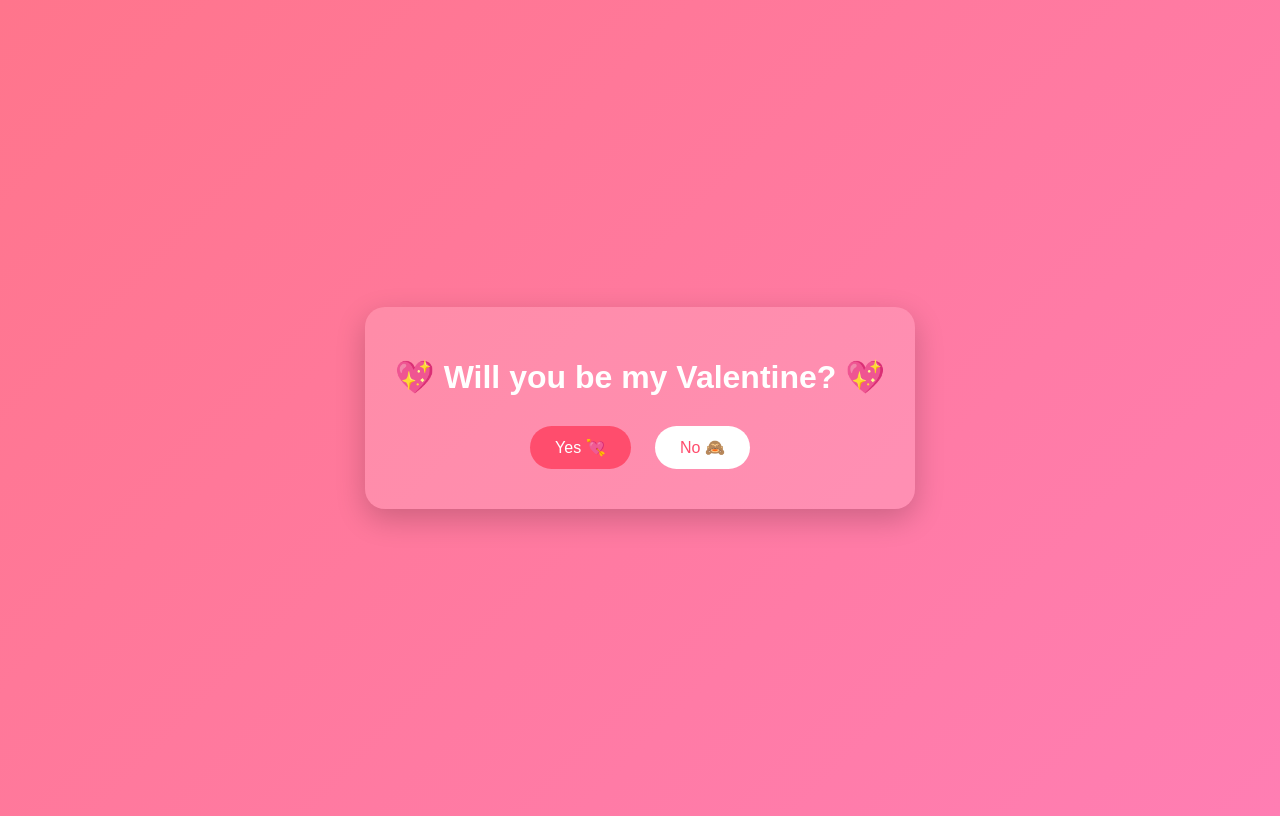
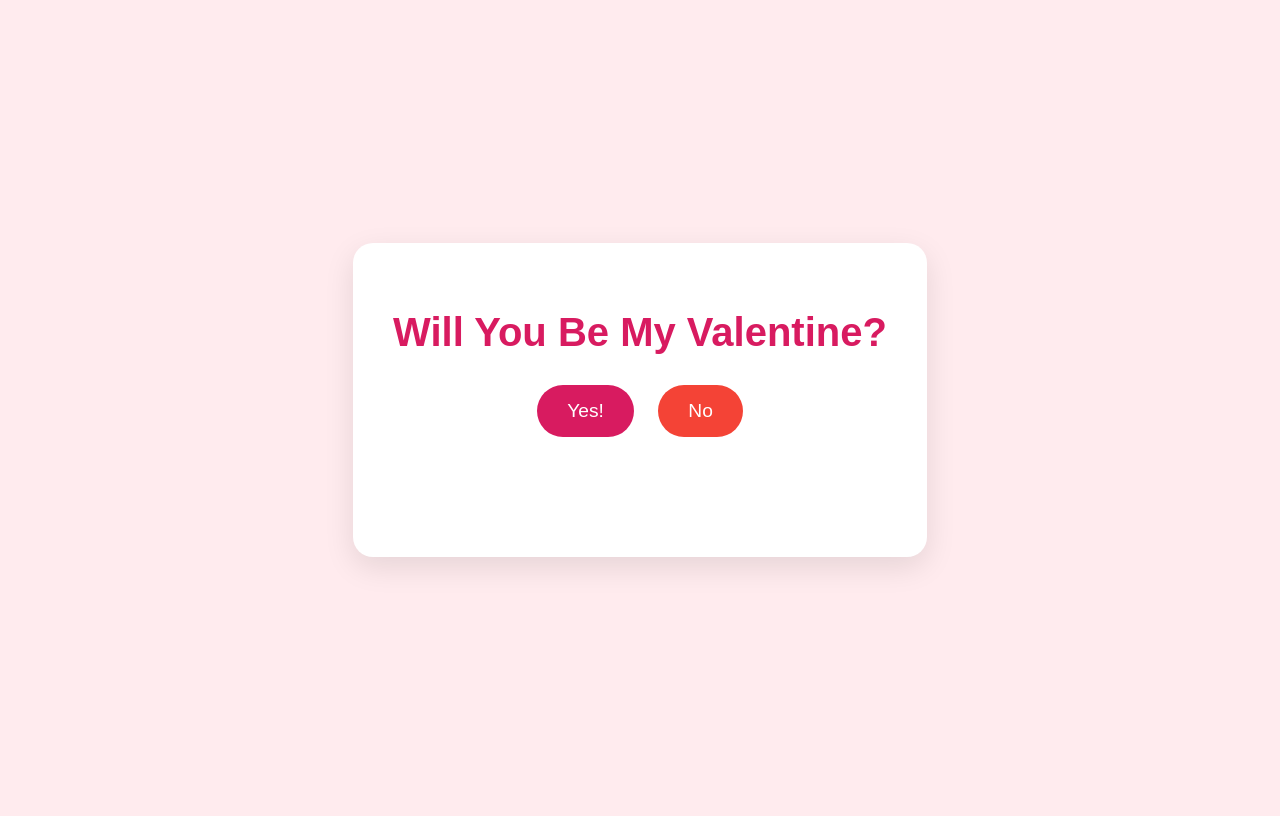
Before and after one commit to yokman12/y0k_man, a plain HTML site: page index.html in a window 1280 px wide. Drawn offline with Linux system fonts and the light colour scheme.

Commit message:
Update index.html

```diff
--- a/index.html
+++ b/index.html
@@ -2,75 +2,96 @@
 <html lang="en">
 <head>
   <meta charset="UTF-8">
+  <meta name="viewport" content="width=device-width, initial-scale=1.0">
   <title>Will You Be My Valentine?</title>
-  <meta name="viewport" content="width=device-width, initial-scale=1.0">
   <style>
     body {
-      height: 100vh;
+      font-family: 'Arial', sans-serif;
+      background: #ffebee;
       display: flex;
       justify-content: center;
       align-items: center;
-      background: linear-gradient(135deg, #ff758c, #ff7eb3);
-      font-family: Arial, Helvetica, sans-serif;
+      height: 100vh;
+      margin: 0;
+      overflow: hidden;
+    }
+    .container {
       text-align: center;
-      color: white;
+      background: #fff;
+      padding: 40px;
+      border-radius: 20px;
+      box-shadow: 0 10px 30px rgba(0,0,0,0.1);
+      max-width: 500px;
     }
-
-    .card {
-      background: rgba(255, 255, 255, 0.15);
-      padding: 30px;
-      border-radius: 20px;
-      box-shadow: 0 10px 30px rgba(0,0,0,0.2);
-    }
-
     h1 {
-      font-size: 2rem;
+      color: #d81b60;
+      font-size: 2.5em;
       margin-bottom: 20px;
     }
-
+    .buttons {
+      margin: 30px 0;
+    }
     button {
-      padding: 12px 25px;
-      font-size: 1rem;
+      background: #d81b60;
+      color: white;
       border: none;
-      border-radius: 25px;
+      padding: 15px 30px;
+      margin: 0 10px;
+      border-radius: 50px;
+      font-size: 1.2em;
       cursor: pointer;
-      margin: 10px;
+      transition: all 0.3s;
     }
-
-    .yes {
-      background: #ff4d6d;
-      color: white;
+    button:hover {
+      transform: scale(1.1);
+      box-shadow: 0 5px 15px rgba(216, 27, 96, 0.4);
     }
-
-    .no {
-      background: white;
-      color: #ff4d6d;
+    #noBtn {
+      background: #f44336;
     }
-
-    .yes:hover {
-      background: #ff1e4d;
-    }
-
-    .no:hover {
-      background: #ffe3ea;
+    #message {
+      font-size: 1.5em;
+      color: #d81b60;
+      margin-top: 20px;
+      min-height: 50px;
     }
   </style>
 </head>
 <body>
-  <div class="card">
-    <h1>💖 Will you be my Valentine? 💖</h1>
-    <button class="yes" onclick="yesAnswer()">Yes 💘</button>
-    <button class="no" onclick="noAnswer()">No 🙈</button>
+  <div class="container">
+    <h1>Will You Be My Valentine?</h1>
+    <div class="buttons">
+      <button id="yesBtn">Yes!</button>
+      <button id="noBtn">No</button>
+    </div>
+    <div id="message"></div>
   </div>
 
   <script>
-    function yesAnswer() {
-      alert("YAY!! 💕 I’m so happy! Happy Valentine’s Day!");
-    }
+    const yesBtn = document.getElementById('yesBtn');
+    const noBtn = document.getElementById('noBtn');
+    const message = document.getElementById('message');
 
-    function noAnswer() {
-      alert("Are you sure? 🥺");
-    }
+    noBtn.addEventListener('click', () => {
+      const messages = [
+        "Are you sure?",
+        "Don't be hasty...",
+        "Think about it!",
+        "I'll wait...",
+        "Please reconsider!"
+      ];
+      const randomMessage = messages[Math.floor(Math.random() * messages.length)];
+      message.textContent = randomMessage;
+      noBtn.textContent = "Don't leave me!";
+      yesBtn.style.transform = "scale(1.5)";
+    });
+
+    yesBtn.addEventListener('click', () => {
+      message.textContent = "Yay! I knew you'd say yes! ❤️";
+      yesBtn.textContent = "I love you!";
+      yesBtn.style.background = "#2e7d32";
+      // Add confetti animation here (optional)
+    });
   </script>
 </body>
 </html>
```
